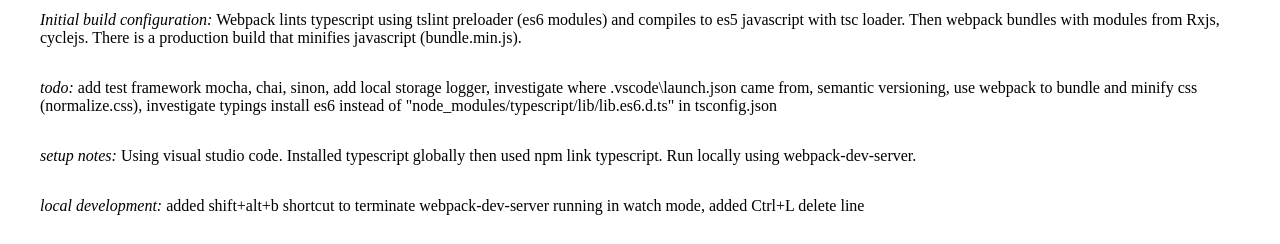
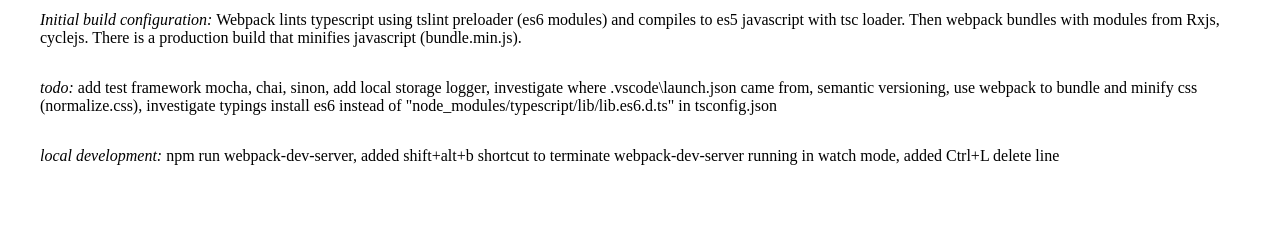
Before and after one commit to jeremylarter/beware-blocks, a website built with webpack: page index.htm in a window 1280 px wide. Shown: the part 90-334 px from the top of the page. Built offline with nearby package versions, Linux system fonts and the light colour scheme; files whose address does not match are found by name; what @cycle/dom, @cycle/rxjs-run would draw is missing.

Commit message:
add typescript, remove typings using local version of typescript visual studio code can be configured to use the same verstion of typescript by adding "typescript.tsdk" to settings.json (File -> Preferences -> User Settings) with value: "local path + /node_modules/typescript/lib"

```diff
--- a/index.htm
+++ b/index.htm
@@ -34,8 +34,7 @@
         semantic versioning,
         use webpack to bundle and minify css (normalize.css),
         investigate typings install es6 instead of "node_modules/typescript/lib/lib.es6.d.ts" in tsconfig.json</p>
-        <p><em>setup notes:</em> Using visual studio code. Installed typescript globally then used npm link typescript. Run locally using webpack-dev-server.</p>
-        <p><em>local development:</em> added shift+alt+b shortcut to terminate webpack-dev-server running in watch mode, added Ctrl+L delete line</p>
+        <p><em>local development:</em> npm run webpack-dev-server, added shift+alt+b shortcut to terminate webpack-dev-server running in watch mode, added Ctrl+L delete line</p>
         <div id="app"></div>
         <canvas id="myCanvas"></canvas>
         <script src="/built/bundle.js"></script>
--- a/package.json
+++ b/package.json
@@ -1,6 +1,6 @@
 {
   "name": "beware-blocks",
-  "version": "0.0.2",
+  "version": "0.0.3",
   "description": "a falling block puzzle game using cycle.js",
   "repository": {
     "type": "git",
@@ -15,7 +15,7 @@
     "ts-loader": "^0.8.2",
     "tslint": "^3.15.1",
     "tslint-loader": "^2.1.5",
-    "typings": "^1.4.0",
+    "typescript": "^2.0.3",
     "webpack": "^1.13.2",
     "webpack-dev-server": "^1.16.1",
     "xstream": "^6.4.1"
--- a/scripts/beware.blocks.ts
+++ b/scripts/beware.blocks.ts
@@ -6,10 +6,10 @@
 // http://localhost:8080/
 import {Observable} from "rxjs";
 import {run} from "@cycle/rxjs-run";
-import {makeDOMDriver, h1} from "@cycle/dom";//seems to require xstream
+import {makeDOMDriver, h1} from "@cycle/dom"; // seems to require xstream
 
 function main() {
-  const a = "test built 8";
+  const a = "test built 9";
   const sinks = {
     DOM: Observable.interval(1000).map(i =>
       h1("" + i + " seconds elapsed")
```
